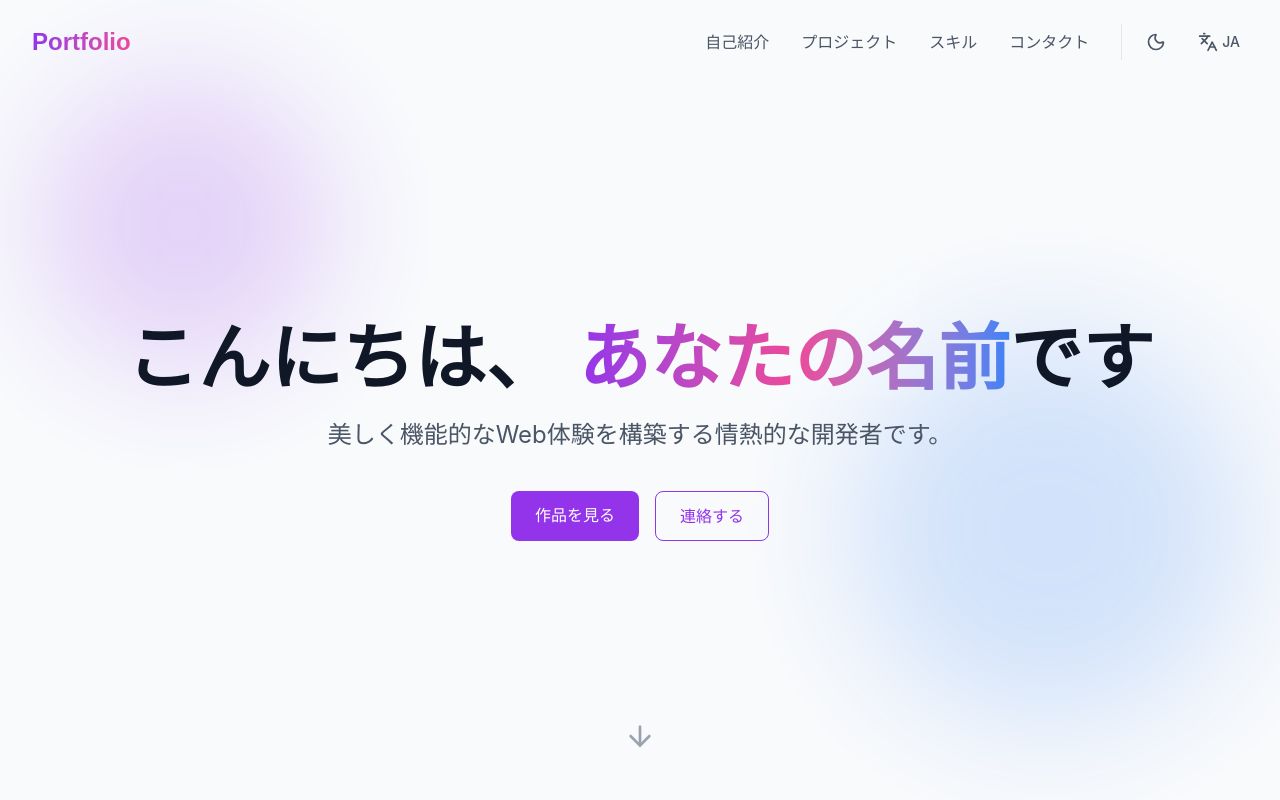
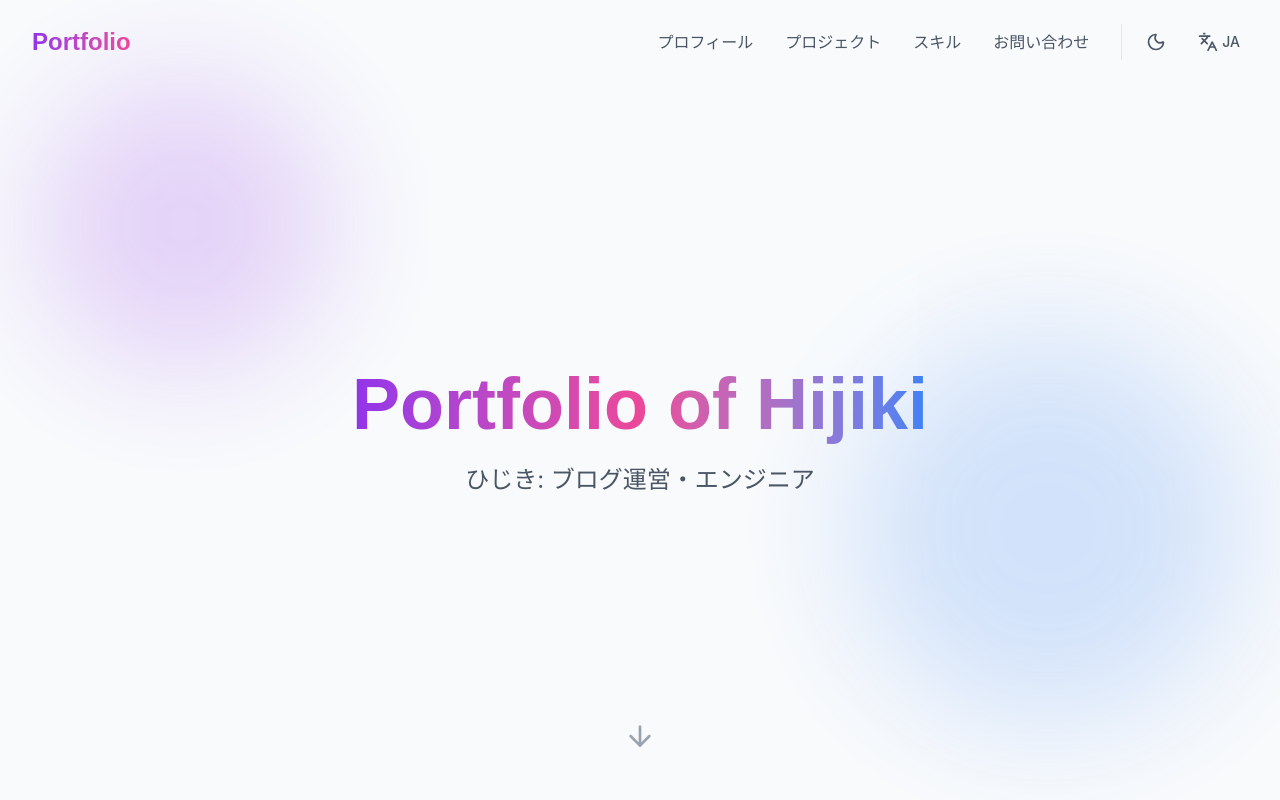
Before and after one commit to hijiki-my-dev/hijiki-my-dev.github.io, a React (Vite) app: page / in a window 1280 px wide. Shown: the top 800 px of the page. Built offline with nearby package versions, Linux system fonts and the light colour scheme.

Commit message:
Update portfolio content: Hero, Navigation, and Contact sections

```diff
--- a/src/components/Hero.tsx
+++ b/src/components/Hero.tsx
@@ -12,19 +12,11 @@ const Hero = () => {
 
             <div className="section-container text-center z-10">
                 <h1 className="text-5xl md:text-7xl font-bold mb-6 animate-fade-in text-gray-900 dark:text-white">
-                    {t('hero.greeting')} <span className="bg-gradient-to-r from-primary via-accent to-secondary bg-clip-text text-transparent">{t('hero.name')}</span>{t('hero.role')}
+                    <span className="bg-gradient-to-r from-primary via-accent to-secondary bg-clip-text text-transparent">{t('hero.name')}</span>
                 </h1>
-                <p className="text-xl md:text-2xl text-gray-600 dark:text-gray-400 mb-10 max-w-2xl mx-auto animate-slide-up opacity-0" style={{ animationDelay: '0.2s' }}>
+                <p className="text-xl md:text-2xl text-gray-600 dark:text-gray-400 mb-0 max-w-2xl mx-auto animate-slide-up opacity-0" style={{ animationDelay: '0.2s' }}>
                     {t('hero.description')}
                 </p>
-                <div className="flex flex-col sm:flex-row gap-4 justify-center animate-slide-up opacity-0" style={{ animationDelay: '0.4s' }}>
-                    <a href="#projects" className="btn-primary">
-                        {t('hero.viewWork')}
-                    </a>
-                    <a href="#contact" className="btn-outline">
-                        {t('hero.contactMe')}
-                    </a>
-                </div>
             </div>
 
             <div className="absolute bottom-10 left-1/2 transform -translate-x-1/2 animate-bounce">
--- a/src/components/SocialLinks.tsx
+++ b/src/components/SocialLinks.tsx
@@ -1,14 +1,13 @@
-import { Github, Twitter, Linkedin, Mail } from 'lucide-react';
+import { Github, Twitter, BookOpen } from 'lucide-react';
 import { useLanguage } from '../contexts/LanguageContext';
 
 const SocialLinks = () => {
     const { t } = useLanguage();
 
     const socialLinks = [
-        { name: 'GitHub', icon: <Github size={24} />, href: 'https://github.com', color: 'hover:text-gray-600 dark:hover:text-gray-400' },
-        { name: 'Twitter', icon: <Twitter size={24} />, href: 'https://twitter.com', color: 'hover:text-blue-500 dark:hover:text-blue-400' },
-        { name: 'LinkedIn', icon: <Linkedin size={24} />, href: 'https://linkedin.com', color: 'hover:text-blue-700 dark:hover:text-blue-600' },
-        { name: 'Email', icon: <Mail size={24} />, href: 'mailto:example@example.com', color: 'hover:text-red-500 dark:hover:text-red-400' },
+        { name: 'GitHub', icon: <Github size={24} />, href: 'https://github.com/hijiki-my-dev', color: 'hover:text-gray-600 dark:hover:text-gray-400' },
+        { name: 'X', icon: <Twitter size={24} />, href: 'https://x.com/in_hijiki_blog', color: 'hover:text-blue-500 dark:hover:text-blue-400' },
+        { name: 'Tech Blog', icon: <BookOpen size={24} />, href: 'https://www.hijiki-blog.org/tech/', color: 'hover:text-green-600 dark:hover:text-green-500' },
     ];
 
     return (
--- a/src/locales/en.ts
+++ b/src/locales/en.ts
@@ -1,25 +1,25 @@
 export const en = {
   nav: {
-    about: 'About',
+    about: 'Profile',
     projects: 'Projects',
     skills: 'Skills',
     contact: 'Contact',
   },
   hero: {
-    greeting: "Hi, I'm",
-    name: 'Your Name',
+    greeting: '',
+    name: 'Portfolio of Hijiki',
     role: '',
-    description: 'A passionate developer building beautiful and functional web experiences.',
+    description: 'Hijiki: Blog Operator / Engineer',
     viewWork: 'View My Work',
     contactMe: 'Contact Me',
   },
   about: {
-    title: 'About Me',
+    title: 'Profile',
     description1: 'I am a dedicated software engineer with a passion for creating intuitive and dynamic user experiences. With a strong foundation in modern web technologies, I love solving complex problems and turning ideas into reality.',
     description2: "When I'm not coding, you can find me exploring new technologies, contributing to open source, or enjoying a good cup of coffee.",
   },
   projects: {
-    title: 'My Projects',
+    title: 'Projects',
     viewDemo: 'View Demo',
     viewCode: 'View Code',
     items: [
@@ -38,7 +38,7 @@ export const en = {
     ]
   },
   skills: {
-    title: 'Technical Skills',
+    title: 'Skills',
     categories: {
       frontend: 'Frontend',
       backend: 'Backend',
@@ -48,6 +48,6 @@ export const en = {
   contact: {
     title: "Let's Connect",
     description: "I'm currently open to new opportunities and collaborations. Feel free to reach out if you want to chat about code, design, or just say hi!",
-    footer: '© {year} Your Name. All rights reserved.',
+    footer: '© {year} Hijiki. All rights reserved.',
   }
 };
--- a/src/locales/ja.ts
+++ b/src/locales/ja.ts
@@ -1,20 +1,20 @@
 export const ja = {
   nav: {
-    about: '自己紹介',
+    about: 'プロフィール',
     projects: 'プロジェクト',
     skills: 'スキル',
-    contact: 'コンタクト',
+    contact: 'お問い合わせ',
   },
   hero: {
-    greeting: 'こんにちは、',
-    name: 'あなたの名前',
-    role: 'です',
-    description: '美しく機能的なWeb体験を構築する情熱的な開発者です。',
+    greeting: '',
+    name: 'Portfolio of Hijiki',
+    role: '',
+    description: 'ひじき: ブログ運営・エンジニア',
     viewWork: '作品を見る',
     contactMe: '連絡する',
   },
   about: {
-    title: '私について',
+    title: 'プロフィール',
     description1: '私は、直感的でダイナミックなユーザー体験を創造することに情熱を注ぐソフトウェアエンジニアです。最新のWeb技術に精通しており、複雑な問題を解決し、アイデアを現実に変えることが大好きです。',
     description2: 'コーディング以外では、新しい技術の探求、オープンソースへの貢献、または美味しいコーヒーを楽しむ時間を大切にしています。',
   },
@@ -38,7 +38,7 @@ export const ja = {
     ]
   },
   skills: {
-    title: '技術スキル',
+    title: 'スキル',
     categories: {
       frontend: 'フロントエンド',
       backend: 'バックエンド',
@@ -48,6 +48,6 @@ export const ja = {
   contact: {
     title: 'お問い合わせ',
     description: '新しい機会やコラボレーションについて、お気軽にご連絡ください。コードやデザインの話、あるいは単なる挨拶でも大歓迎です！',
-    footer: '© {year} Your Name. All rights reserved.',
+    footer: '© {year} Hijiki. All rights reserved.',
   }
 };
```
